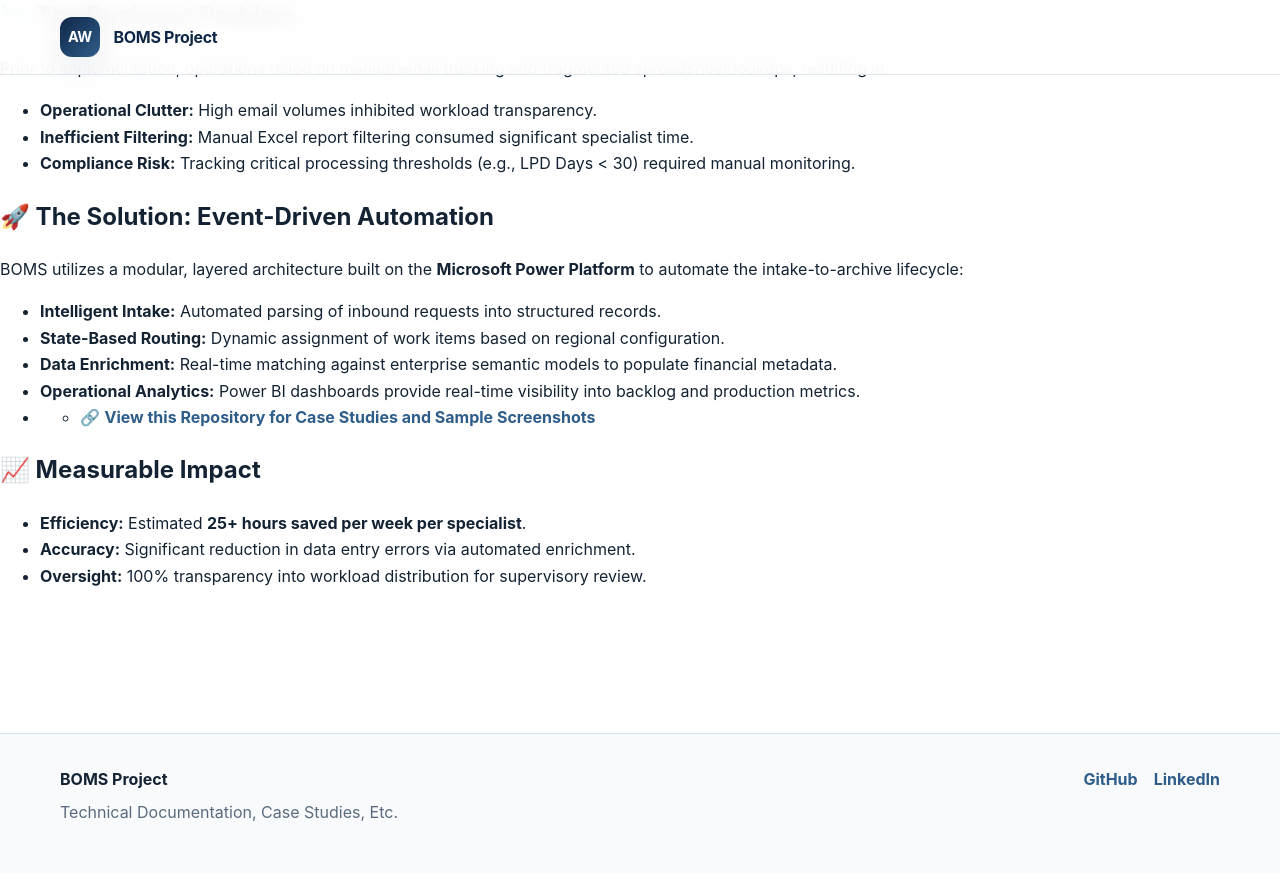
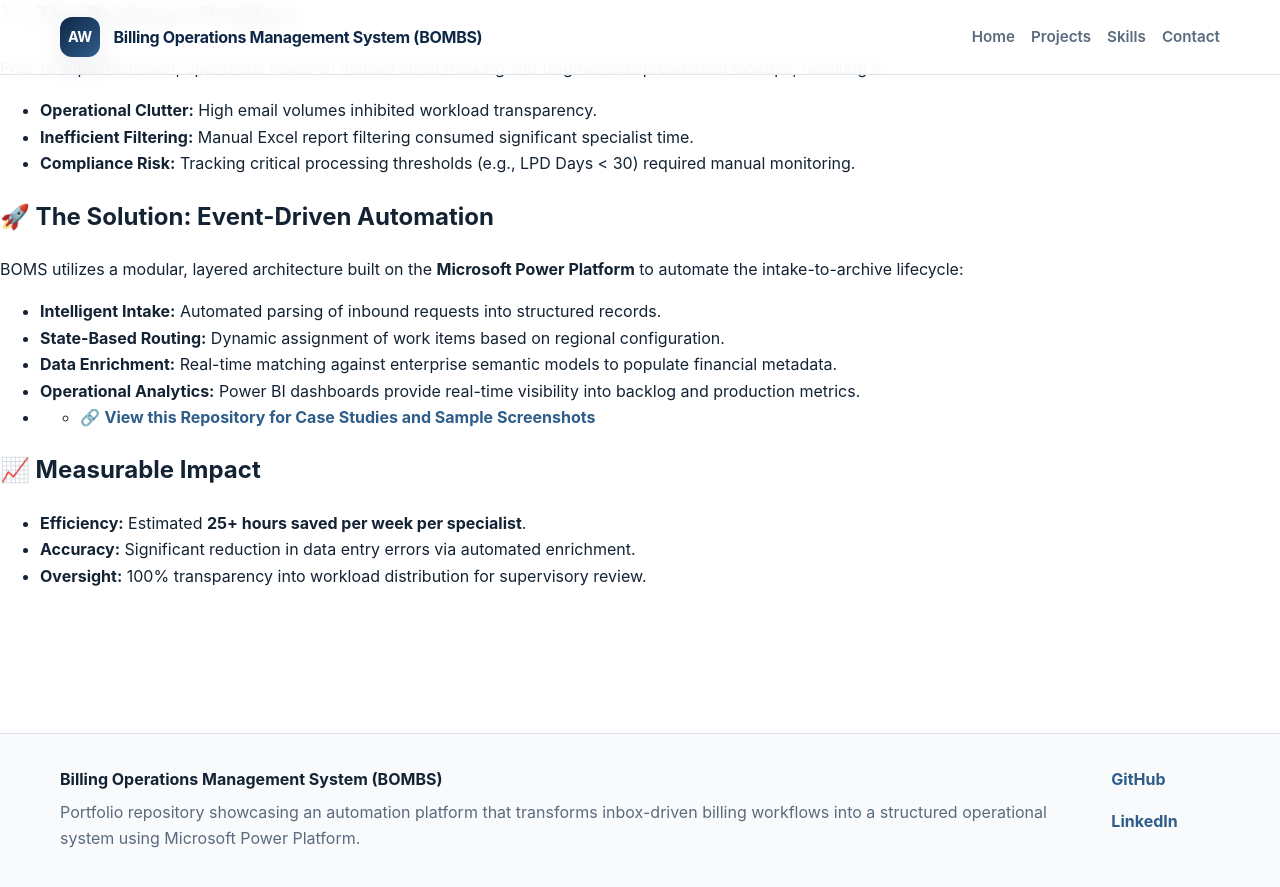
Before and after one commit to awindsor7912/billing-operations-management-system, a Jekyll site: the page built from README.md, in a window 1280 px wide and 900 px high, scrolled down 1110 px. Shown: the top 887 px of the window. Built offline with Jekyll 4.4.1, drawn with Linux system fonts in a browser that asks for light colours; our own code applies the rules of GitHub Pages for plain Markdown files.

Commit message:
Revise project configuration for BOMBS
Updated project title and description, changed theme and added navigation and branding settings.

```diff
--- a/_config.yml
+++ b/_config.yml
@@ -1,6 +1,38 @@
-theme: jekyll-theme-slate
-remote_theme: just-the-docs/just-the-docs
-title: BOMS Project
-description: Technical Documentation, Case Studies, Etc.
-aux_links:
-  "View on GitHub": https://github.com/awindsor7912
+title: "Billing Operations Management System (BOMBS)"
+description: "Portfolio repository showcasing an automation platform that transforms inbox-driven billing workflows into a structured operational system using Microsoft Power Platform."
+baseurl: "/billing-operations-management-system"
+url: "https://awindsor7912.github.io"
+
+markdown: kramdown
+theme: minima
+
+plugins:
+  - jekyll-seo-tag
+
+defaults:
+  - scope:
+      path: ""
+    values:
+      layout: default
+
+navigation:
+  - title: Home
+    url: /
+  - title: Projects
+    url: /#projects
+  - title: Skills
+    url: /#skills
+  - title: Contact
+    url: /#contact
+
+branding:
+  primary: "#0f2747"
+  primary_dark: "#0a1b31"
+  accent: "#2f5d8a"
+  accent_soft: "#eaf1f8"
+  background: "#ffffff"
+  surface: "#f8fafc"
+  border: "#d9e2ec"
+  text: "#142333"
+  muted: "#5b6b7d"
+  success: "#1f6f5f"
```
